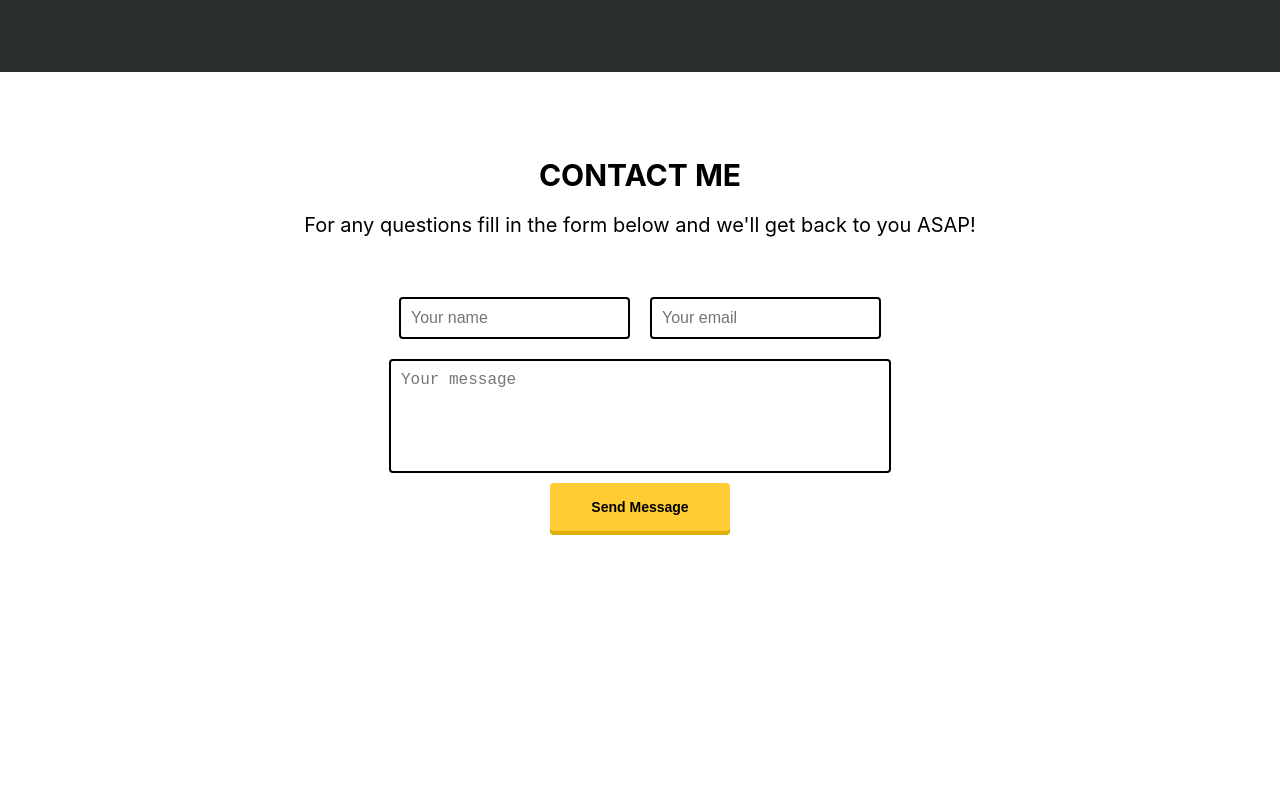
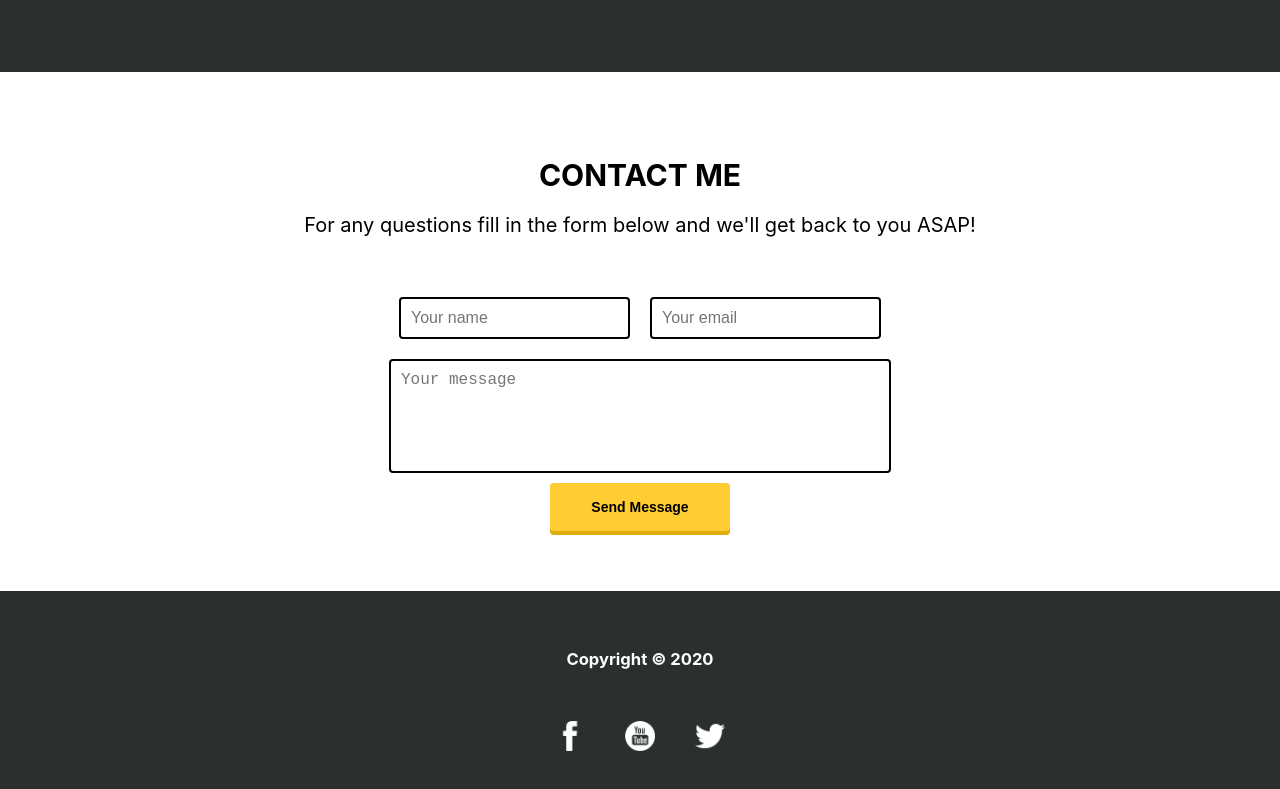
Before and after one commit to Silanah/PaperCups, a React (Create React App) app: page / in a window 1280 px wide. Shown: the part 3725-4514 px from the top of the page. Before the commit the page ends 4316 px from the top, so only its background shows below. Built offline with nearby package versions, Linux system fonts and the light colour scheme.

Commit message:
finished footer section

```diff
--- a/src/App.js
+++ b/src/App.js
@@ -7,6 +7,7 @@ import Requirements from './components/Requirements';
 import Features from './components/Features';
 import Offer from './components/Offer';
 import Contact from './components/Contact';
+import Footer from './components/Footer';
 
 class App extends Component {
   render() {
@@ -19,6 +20,7 @@ class App extends Component {
         <Features />
         <Offer />
         <Contact />
+        <Footer />
       </>
     )
   }
--- a/src/components/Features.js
+++ b/src/components/Features.js
@@ -18,7 +18,7 @@ class Features extends Component {
                     <div className='featuresImgs'>
                         <div className='imgWrap'>
                             <img
-                                src={demo1}
+                                src={ demo1 }
                                 alt='cups'
                             />
                             <h3>organised layers</h3>
@@ -28,7 +28,7 @@ class Features extends Component {
                         </div>
                         <div className='imgWrap'>
                             <img
-                                src={demo2}
+                                src={ demo2 }
                                 alt='cups'
                             />
                             <h3>smart obcject</h3>
@@ -38,7 +38,7 @@ class Features extends Component {
                         </div>
                         <div className='imgWrap'>
                             <img
-                                src={demo3}
+                                src={ demo3 }
                                 alt='cups'
                             />
                             <h3>transparent bg</h3>
--- a/src/components/Footer.js
+++ b/src/components/Footer.js
@@ -0,0 +1,34 @@
+import React, { Component } from 'react';
+import '../scss/components/_footer.scss';
+
+import FB from '../assets/img/fb-icon.png';
+import YT from '../assets/img/yt-icon.png';
+import Twit from '../assets/img/twitter-icon.png';
+
+class Footer extends Component {
+    state = {};
+    render() {
+        return(
+            <div className='footer'>
+                <div className='footerWrapper'>
+                    <div className='footerTxt'>
+                        <h5>Copyright © 2020</h5>
+                    </div>
+                    <div className='footerMedia'>
+                        <div className='fbIcon'>
+                            <a href='#'><img src={ FB } /></a>
+                        </div>
+                        <div className='ytIcon'>
+                            <a href='#'><img src={ YT } /></a>
+                        </div>
+                        <div className='twitterIcon'>
+                            <a href='#'><img src={ Twit } /></a>
+                        </div>
+                    </div>
+                </div>
+            </div>
+        )
+    }
+}
+
+export default Footer;
--- a/src/components/Requirements.js
+++ b/src/components/Requirements.js
@@ -15,7 +15,7 @@ class Requirements extends Component {
                     </div>
                     <div className='reqImg'>
                         <img
-                            src={PS}
+                            src={ PS }
                             alt='ps_icon'
                         />
                     </div>
--- a/src/scss/components/_footer.scss
+++ b/src/scss/components/_footer.scss
@@ -0,0 +1,38 @@
+@import '../settings/colors';
+
+.footer {
+    width: auto;
+    height: auto;
+
+    background-color: $dark;
+
+    .footerWrapper {
+        display: flex;
+        flex-direction: column;
+        align-items: center;
+
+        .footerTxt {
+            margin-top: 30px;
+
+            font-size: 20px;
+            color: $mainW;
+        }
+
+        .footerMedia {
+            display: flex;
+
+            margin-bottom: 40px;
+            margin-top: 25px;
+
+            .ytIcon,
+            .twitterIcon {
+                margin-left: 40px;
+            }
+
+            img {
+                width: 30px;
+                height: auto;
+            }
+        }
+    }
+}
```
Also changed, not shown: 1 other file (tests, documents, lock files or other folders).
